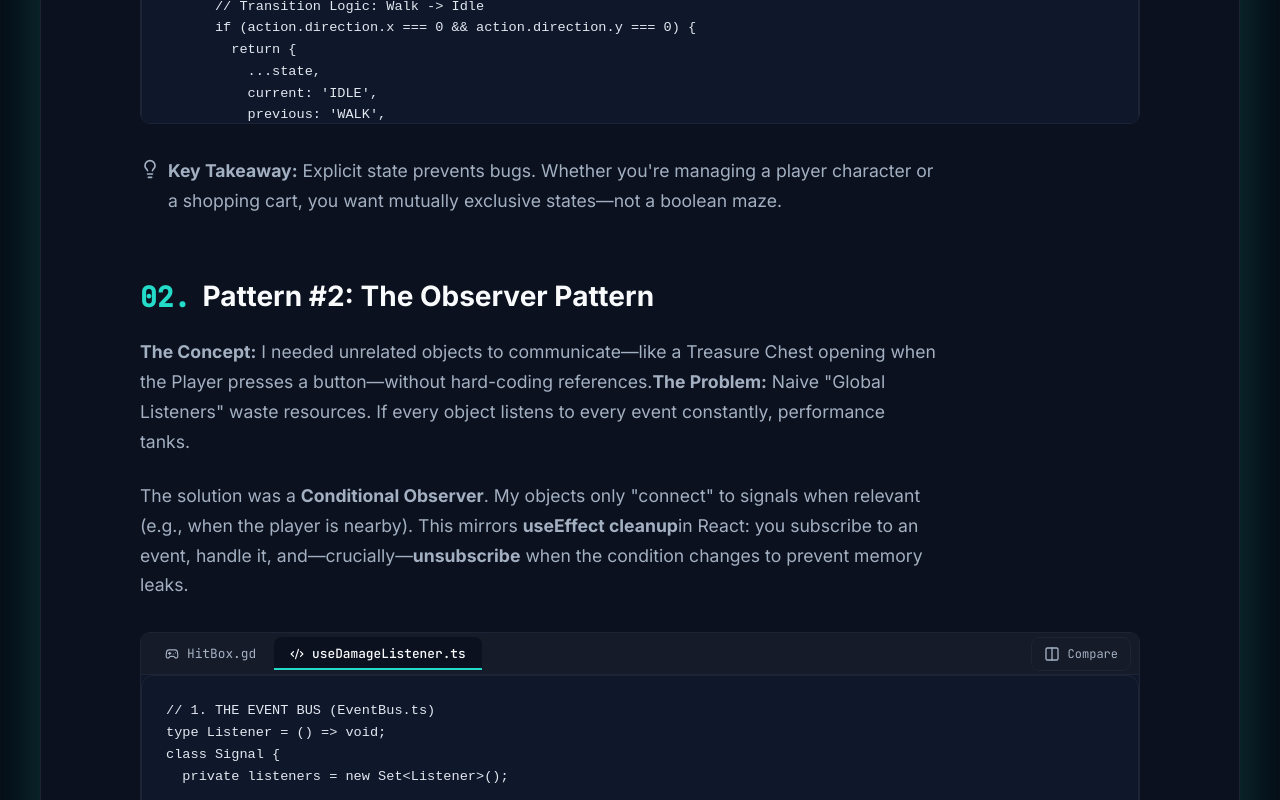
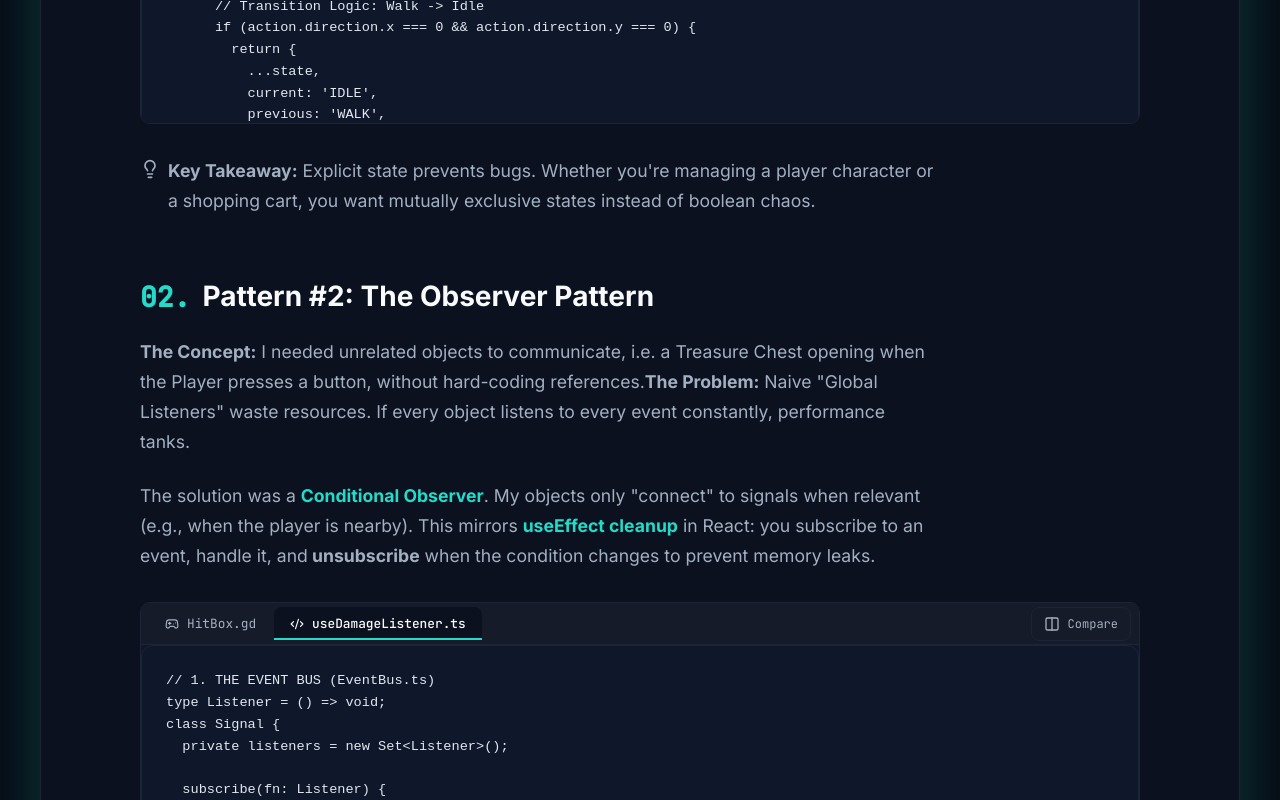
Before and after one commit to danny-mendoza1/mendo-os, a React (Vite) app: page /projects/2d-game in a window 1280 px wide. Shown: the part 1234-2034 px from the top of the page. Built offline with nearby package versions, Linux system fonts and the light colour scheme.

Commit message:
updates after feedback and prettier changes

```diff
--- a/src/pages/Projects/2dGaming/GameArchitecture.tsx
+++ b/src/pages/Projects/2dGaming/GameArchitecture.tsx
@@ -72,11 +72,11 @@ export function GameArchitecture() {
         </p>
 
         <p className={styles.textBlock}>
-          Then I learned about <strong>Finite State Machines (FSM)</strong>. In an FSM, only one
-          state can be active at a time. I suddenly realized this pattern mirrors a{" "}
-          <strong className="text-primary">Redux reducer</strong>: you dispatch an action, exit the
-          old state, and enter the new one. Explicit state transitions prevent bugs caused by
-          overlapping flags.
+          Then I learned about <strong className="text-primary">Finite State Machines (FSM)</strong>
+          . In an FSM, only one state can be active at a time. I suddenly realized this pattern
+          mirrors a <strong className="text-primary">Redux reducer</strong>: you dispatch an action,
+          exit the old state, and enter the new one. Explicit state transitions prevent bugs caused
+          by overlapping flags.
         </p>
 
         <IDEWindow
@@ -90,8 +90,8 @@ export function GameArchitecture() {
           <Lightbulb size={20} style={{ flexShrink: 0, marginTop: "0.2rem" }} />
           <span>
             <strong>Key Takeaway:</strong> Explicit state prevents bugs. Whether you're managing a
-            player character or a shopping cart, you want mutually exclusive states—not a boolean
-            maze.
+            player character or a shopping cart, you want mutually exclusive states instead of
+            boolean chaos.
           </span>
         </p>
       </section>
@@ -103,20 +103,18 @@ export function GameArchitecture() {
         </h2>
 
         <p className={styles.textBlock}>
-          <strong>The Concept:</strong> I needed unrelated objects to communicate—like a Treasure
-          Chest opening when the Player presses a button—without hard-coding references.
+          <strong>The Concept:</strong> I needed unrelated objects to communicate, i.e. a Treasure
+          Chest opening when the Player presses a button, without hard-coding references.
           <strong>The Problem:</strong> Naive "Global Listeners" waste resources. If every object
           listens to every event constantly, performance tanks.
         </p>
 
         <p className={styles.textBlock}>
-          The solution was a <strong>Conditional Observer</strong>. My objects only "connect" to
-          signals when relevant (e.g., when the player is nearby). This mirrors{" "}
-          <strong>useEffect cleanup</strong>
-          in React: you subscribe to an event, handle it, and—crucially—<strong>
-            unsubscribe
-          </strong>{" "}
-          when the condition changes to prevent memory leaks.
+          The solution was a <strong className="text-primary">Conditional Observer</strong>. My
+          objects only "connect" to signals when relevant (e.g., when the player is nearby). This
+          mirrors <strong className="text-primary">useEffect cleanup</strong> in React: you
+          subscribe to an event, handle it, and<strong> unsubscribe</strong> when the condition
+          changes to prevent memory leaks.
         </p>
 
         <IDEWindow
--- a/src/pages/Projects/FinancialTool/FinancialTool.tsx
+++ b/src/pages/Projects/FinancialTool/FinancialTool.tsx
@@ -177,7 +177,7 @@ for (const bill of billsRecords) {
               <span>CONSTRAINT</span>
               <span className={styles.adrStatus}>SAFETY</span>
             </div>
-            <h3 className={styles.adrTitle}>Content Security Policy</h3>
+            <h3 className={styles.adrTitle}>Strict CSP</h3>
             <p className="text-sm text-muted-foreground">
               To prevent XSS attacks from malicious CSV files, I learned how to configure strict CSP
               headers that block all external scripts and analytics trackers.
```
Also changed, not shown: vercel.json.
